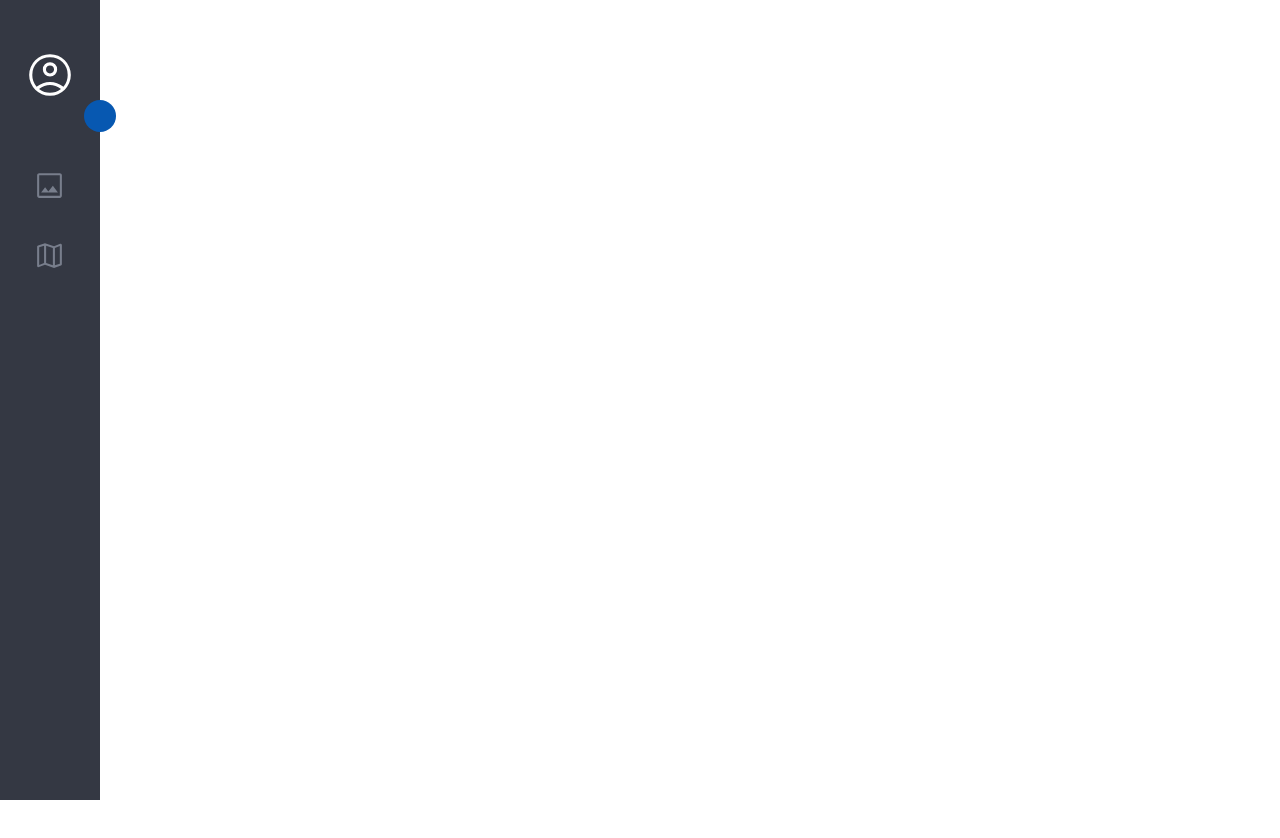
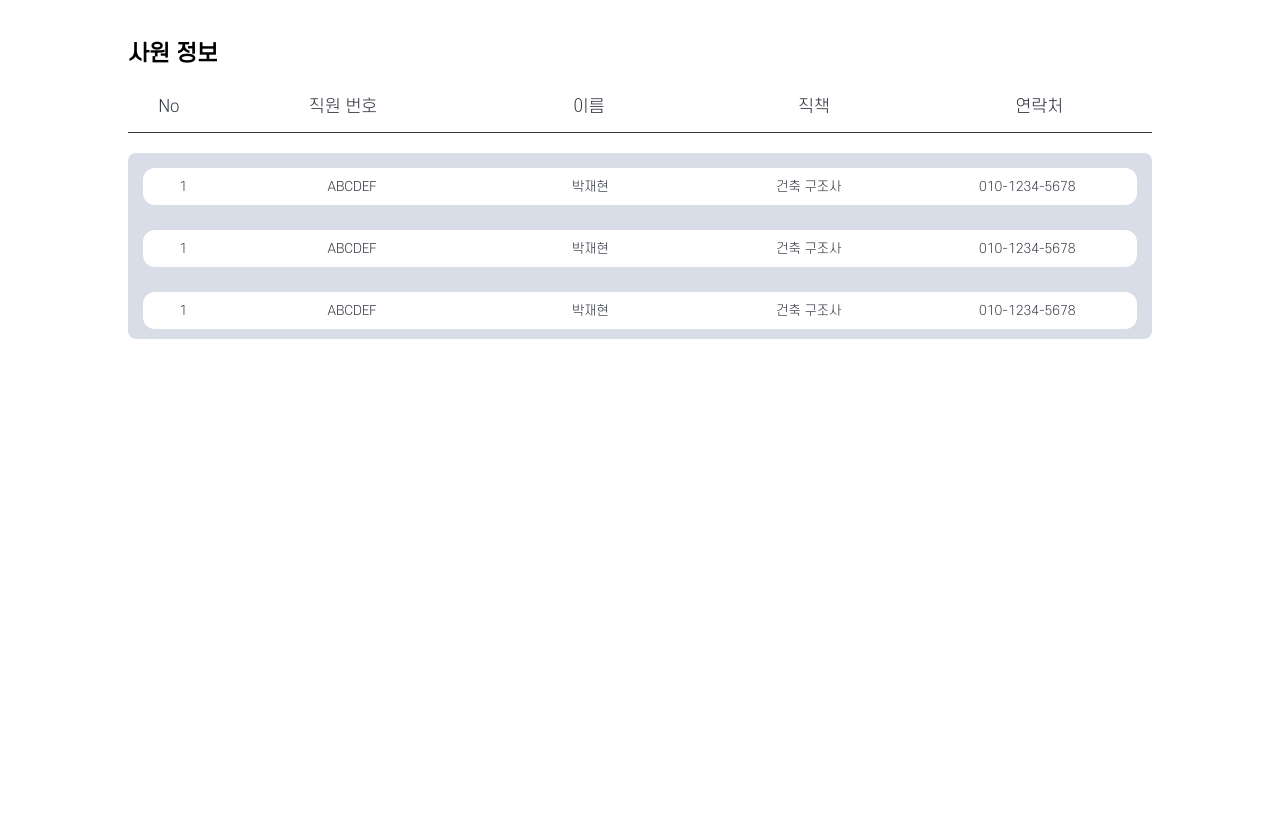
Before and after one commit to cyctjdghks/SKYEYE, a React (Vite) app in the folder FE/: page /admin in a window 1280 px wide. Shown: the top 838 px of the page. After the commit the page ends 800 px from the top, so only its background shows below. Built offline with nearby package versions, Linux system fonts and the light colour scheme.

Commit message:
feat: fe admin

```diff
--- a/FE/src/App.module.css
+++ b/FE/src/App.module.css
@@ -23,6 +23,10 @@ h1{
   font-family: "SCDream4";
 }
 
+div{
+  font-family: "SCDream3";
+}
+
 p{
   font-family: "SCDream3";
 }
@@ -33,7 +37,5 @@ button{
 
 .appWrap{
   font-family: "SCDream4";
-  height: 1000px;
   text-align: center;
-  margin: 50px auto;
 }
--- a/FE/src/App.tsx
+++ b/FE/src/App.tsx
@@ -17,7 +17,7 @@ function App() {
 
   return (
     <div className={classes.appWrap}>
-      <SideBar></SideBar>
+      {/* <SideBar></SideBar> */}
       <Routes>
         <Route path={urls.path.main} element={<Main/>}></Route>
         <Route path={urls.path.admin} element={<Admin/>}></Route>
--- /dev/null
+++ b/FE/src/present/common/EmployeeData/EmployeeData.style.tsx
@@ -0,0 +1,54 @@
+import styled from "@emotion/styled";
+import { theme } from "@constant/theme";
+
+interface DataProps {
+  selected: boolean;
+}
+
+export const dataBox = styled("div")<DataProps>(
+  {
+    width: "97%",
+    margin: "auto",
+    display: "flex",
+    cursor: "pointer",
+    paddingTop: "1%",
+    paddingBottom: "1%",
+    marginTop: "1.5%",
+    marginBottom: "1%",
+    fontSize: "1vw",
+    borderRadius: "12px",
+    userSelect: "none",
+  },
+  (props) => ({
+    background: `${
+      props.selected
+        ? theme.colors.greyscale.pointLight
+        : theme.colors.greyscale.light3
+    }`,
+    color: `${
+      props.selected
+        ? theme.colors.greyscale.light3
+        : theme.colors.greyscale.dark1
+    }`,
+  })
+);
+
+export const no = styled("div")({
+  width: "8%",
+});
+
+export const number = styled("div")({
+  width: "26%",
+});
+
+export const name = styled("div")({
+  width: "22%",
+});
+
+export const job = styled("div")({
+  width: "22%",
+});
+
+export const phone = styled("div")({
+  width: "22%",
+});
--- /dev/null
+++ b/FE/src/present/common/EmployeeData/EmployeeData.tsx
@@ -0,0 +1,30 @@
+import * as style from "@common/EmployeeData/EmployeeData.style";
+import { useState } from "react";
+
+type dataProps = {
+  no: string;
+  number: string;
+  name: string;
+  job: string;
+  phone: string;
+};
+
+const EmployeeData = ({ no, number, name, job, phone }: dataProps) => {
+  const [selected, setSelected] = useState<boolean>(false);
+
+  const selectClick = () => {
+    setSelected(!selected);
+  };
+
+  return (
+    <style.dataBox selected={selected} onClick={selectClick}>
+      <style.no>{no}</style.no>
+      <style.number>{number}</style.number>
+      <style.name>{name}</style.name>
+      <style.job>{job}</style.job>
+      <style.phone>{phone}</style.phone>
+    </style.dataBox>
+  );
+};
+
+export default EmployeeData;
--- /dev/null
+++ b/FE/src/present/pages/admin/Admin.style.tsx
@@ -0,0 +1,64 @@
+import styled from "@emotion/styled";
+import { theme } from "@constant/theme";
+
+export const pageBox = styled("div")({
+  width: "80%",
+  margin: "auto",
+});
+
+export const pageName = styled("h1")({
+  fontSize: "1.7vw",
+  textAlign: "left",
+  marginTop: " 4%",
+});
+
+export const dataTitle = styled("div")({
+  display: "flex",
+  width: "100%",
+  height: "50px",
+  alignItems: "center",
+  color: `${theme.colors.greyscale.dark1}`,
+  userSelect: "none",
+  fontSize:"1.3vw",
+});
+
+export const no = styled("div")({
+  // fontSize: "20px",
+  width: "8%",
+});
+
+export const number = styled("div")({
+  // fontSize: "20px",
+  width: "26%",
+});
+
+export const name = styled("div")({
+  // fontSize: "20px",
+  width: "22%",
+});
+
+export const job = styled("div")({
+  // fontSize: "20px",
+  width: "22%",
+});
+
+export const phone = styled("div")({
+  // fontSize: "20px",
+  width: "22%",
+});
+
+export const hrLine = styled("div")({
+  width: "100%",
+  height: "1px",
+  background: `${theme.colors.greyscale.dark1}`,
+});
+
+export const dataBox = styled("div")({
+  background: `${theme.colors.greyscale.light1}`,
+  width: "100%",
+  marginTop: "2%",
+  borderRadius: "8px",
+  display:"flex",
+  flexDirection: "column",
+
+})
--- a/FE/src/present/pages/admin/Admin.tsx
+++ b/FE/src/present/pages/admin/Admin.tsx
@@ -1,5 +1,43 @@
+import * as style from "@pages/admin/Admin.style";
+import EmployeeData from "@src/present/common/EmployeeData/EmployeeData";
+
 const Admin = () => {
-  return <div></div>;
+  return (
+    <style.pageBox>
+      <style.pageName>사원 정보</style.pageName>
+      <style.dataTitle>
+        <style.no>No</style.no>
+        <style.number>직원 번호</style.number>
+        <style.name>이름</style.name>
+        <style.job>직책</style.job>
+        <style.phone>연락처</style.phone>
+      </style.dataTitle>
+      <style.hrLine></style.hrLine>
+      <style.dataBox>
+        <EmployeeData
+          no="1"
+          number="ABCDEF"
+          name="박재현"
+          job="건축 구조사"
+          phone="010-1234-5678"
+        />
+        <EmployeeData
+          no="1"
+          number="ABCDEF"
+          name="박재현"
+          job="건축 구조사"
+          phone="010-1234-5678"
+        />
+        <EmployeeData
+          no="1"
+          number="ABCDEF"
+          name="박재현"
+          job="건축 구조사"
+          phone="010-1234-5678"
+        />
+      </style.dataBox>
+    </style.pageBox>
+  );
 };
 
 export default Admin;
```
